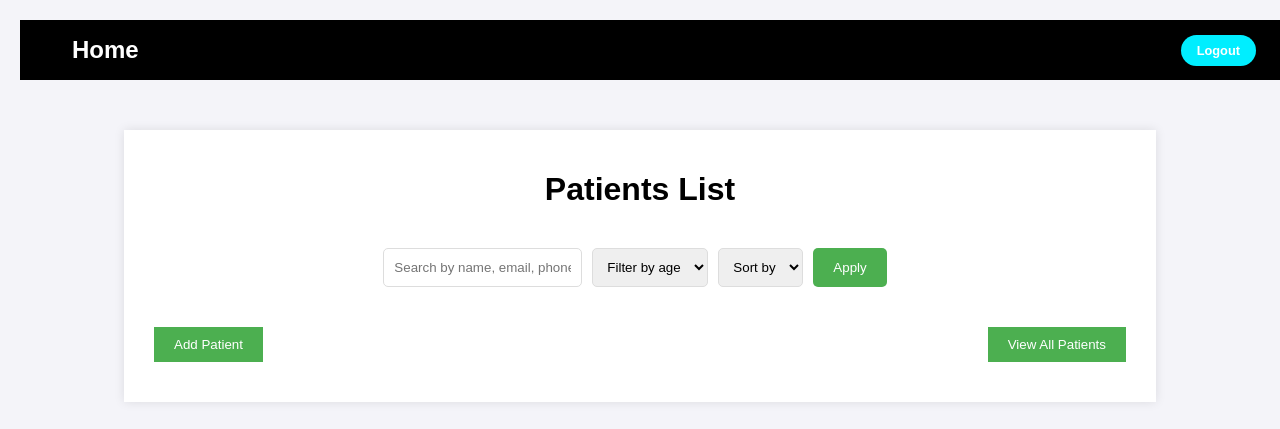
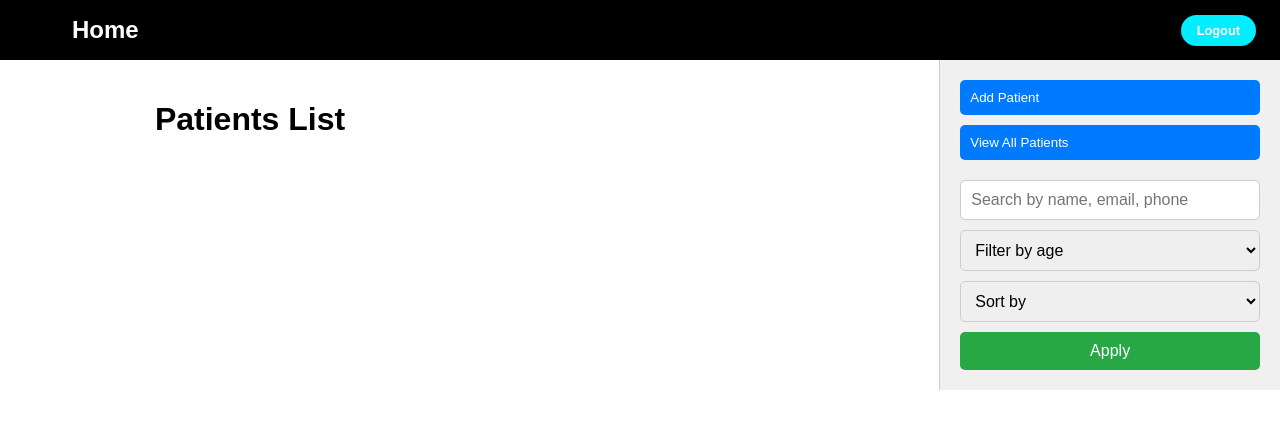
Before and after one commit to abenezer54/ehr-system, a PHP site: page /views/patient/list.php in a window 1280 px wide; the page is wider, and only the part inside the window is pictured. Shown: the top 429 px of that part. Run offline with PHP 8.4, Linux system fonts and the light colour scheme; data that the repository does not hold is empty.

Commit message:
fixed up style for patient veiw

```diff
--- a/views/doctor/list.php
+++ b/views/doctor/list.php
@@ -33,8 +33,6 @@ if ($_SERVER["REQUEST_METHOD"] === "GET") {
     <meta charset="UTF-8">
     <meta name="viewport" content="width=device-width, initial-scale=1.0">
     <!-- <link rel="stylesheet" href="../../assets/css/list.css"> -->
-    <link rel="stylesheet" href="../../assets/css/header.css">
-    <link rel="stylesheet" href="../../assets/css/footer.css">
     <link rel="stylesheet" href="../../assets/css/doc-list.css">
 
     <title>Doctor List</title>
--- a/views/patient/list.php
+++ b/views/patient/list.php
@@ -37,57 +37,122 @@ if (!empty($search_query)) {
     <meta charset="UTF-8">
     <meta name="viewport" content="width=device-width, initial-scale=1.0">
     <title>List Patients</title>
-    <link rel="stylesheet" href="../../assets/css/list.css">
-    <link rel="stylesheet" href="../../assets/css/header.css">
-    <link rel="stylesheet" href="../../assets/css/Patientslist.css">
-
     <style>
+        body {
+            font-family: Arial, sans-serif;
+            margin: 0;
+            padding: 0;
+        }
+        .all {
+            display: flex;
+        }
         .container {
+            flex: 3;
+            display: flex;
+            justify-content: center;
+            padding: 20px;
+        }
+        .card-container {
+            display: flex;
+            width: 70%;
+            flex-direction: column;
+            flex-wrap: wrap;
+            gap: 20px;
+        }
+        .card {
+            background-color: #f9f9f9;
+            border: 1px solid #ccc;
+            border-radius: 8px;
+            padding: 20px;
+            width: 100%;
+            max-width: 600px;
+            box-shadow: 0 4px 8px rgba(0, 0, 0, 0.1);
+        }
+        .card h2 {
+            margin: 0 0 10px;
+            font-size: 24px;
+        }
+        .card p {
+            margin: 5px 0;
+        }
+        .card a {
+            display: inline-block;
+            margin: 10px 5px 0 0;
+            text-decoration: none;
+            color: #007bff;
+        }
+        .side {
+            flex: 1;
+            padding: 20px;
+            background-color: #f0f0f0;
+            border-left: 1px solid #ccc;
+        }
+        .button-container {
+            margin-bottom: 20px;
+        }
+        .button-container button {
+            display: block;
+            width: 100%;
+            padding: 10px;
+            margin-bottom: 10px;
+            background-color: #007bff;
+            color: white;
+            border: none;
+            border-radius: 5px;
+            cursor: pointer;
+            text-align: left;
+        }
+        .button-container button a {
+            color: white;
+            text-decoration: none;
+            display: block;
+        }
+        .form-container form {
             display: flex;
             flex-direction: column;
-            align-items: center;
-            justify-content: center;
-            text-align: center;
-            margin-top: 50px;
+            gap: 10px;
         }
-
-        .button-container {
-            display: flex;
-            justify-content: space-between;
-            margin-bottom: 20px;
-            width: 100%;
-        }
-
-        .button-container button {
-            margin-left: 10px;
-        }
-
-        .card-container {
-            display: flex;
-            flex-wrap: wrap;
-            justify-content: center;
-        }
-
-        .card {
-            width: 300px;
-            padding: 20px;
-            margin: 10px;
+        .form-container input, .form-container select, .form-container button {
+            padding: 10px;
+            font-size: 16px;
             border: 1px solid #ccc;
             border-radius: 5px;
-            background-color: #f9f9f9;
-            box-shadow: 0 4px 8px rgba(0, 0, 0, 0.1);
         }
-
-        .form-container {
-            margin-bottom: 20px;
+        .form-container button {
+            background-color: #28a745;
+            color: white;
+            border: none;
+            cursor: pointer;
         }
     </style>
 </head>
 <body>
     <?php include("../../includes/header.php"); ?>
-
+    <div class="all">
         <div class="container">
+            <div class="card-container">
                 <h1>Patients List</h1>
+                <?php foreach ($patients as $row): ?>
+                <div class="card">
+                    <h2><?php echo htmlspecialchars($row['name']); ?></h2>
+                    <p><strong>ID:</strong> <?php echo htmlspecialchars($row['id']); ?></p>
+                    <p><strong>Gender:</strong> <?php echo htmlspecialchars($row['gender']); ?></p>
+                    <p><strong>Date of Birth:</strong> <?php echo htmlspecialchars($row['date_of_birth']); ?></p>
+                    <p><strong>Email:</strong> <?php echo htmlspecialchars($row['email']); ?></p>
+                    <p><strong>Phone:</strong> <?php echo htmlspecialchars($row['phone']); ?></p>
+                    <p><strong>Address:</strong> <?php echo htmlspecialchars($row['address']); ?></p>
+                    <a href="view.php?id=<?php echo htmlspecialchars($row['id']); ?>">View</a>
+                    <a href="edit.php?id=<?php echo htmlspecialchars($row['id']); ?>">Edit</a>
+                    <a href="delete.php?id=<?php echo htmlspecialchars($row['id']); ?>">Delete</a>
+                </div>
+                <?php endforeach; ?>
+            </div>
+        </div>
+        <div class="side">
+            <div class="button-container">
+                <button><a href="add.php">Add Patient</a></button>
+                <button><a href="list.php">View All Patients</a></button>
+            </div>
             <div class="form-container">
                 <form method="GET" action="">
                     <input type="text" name="search" placeholder="Search by name, email, phone" value="<?php echo htmlspecialchars($search_query); ?>">
@@ -109,25 +174,6 @@ if (!empty($search_query)) {
                     <button type="submit">Apply</button>
                 </form>
             </div>
-        <div class="button-container">
-            <button><a href="add.php">Add Patient</a></button>
-            <button><a href="list.php">View All Patients</a></button>
-        </div>
-        <div class="card-container">
-            <?php foreach ($patients as $row): ?>
-            <div class="card">
-                <h2><?php echo htmlspecialchars($row['name']); ?></h2>
-                <p><strong>ID:</strong> <?php echo htmlspecialchars($row['id']); ?></p>
-                <p><strong>Gender:</strong> <?php echo htmlspecialchars($row['gender']); ?></p>
-                <p><strong>Date of Birth:</strong> <?php echo htmlspecialchars($row['date_of_birth']); ?></p>
-                <p><strong>Email:</strong> <?php echo htmlspecialchars($row['email']); ?></p>
-                <p><strong>Phone:</strong> <?php echo htmlspecialchars($row['phone']); ?></p>
-                <p><strong>Address:</strong> <?php echo htmlspecialchars($row['address']); ?></p>
-                <a href="view.php?id=<?php echo htmlspecialchars($row['id']); ?>">View</a>
-                <a href="edit.php?id=<?php echo htmlspecialchars($row['id']); ?>">Edit</a>
-                <a href="delete.php?id=<?php echo htmlspecialchars($row['id']); ?>">Delete</a>
-            </div>
-            <?php endforeach; ?>
         </div>
     </div>
 </body>
```
Lines whose indentation alone changed are shown as unchanged.
